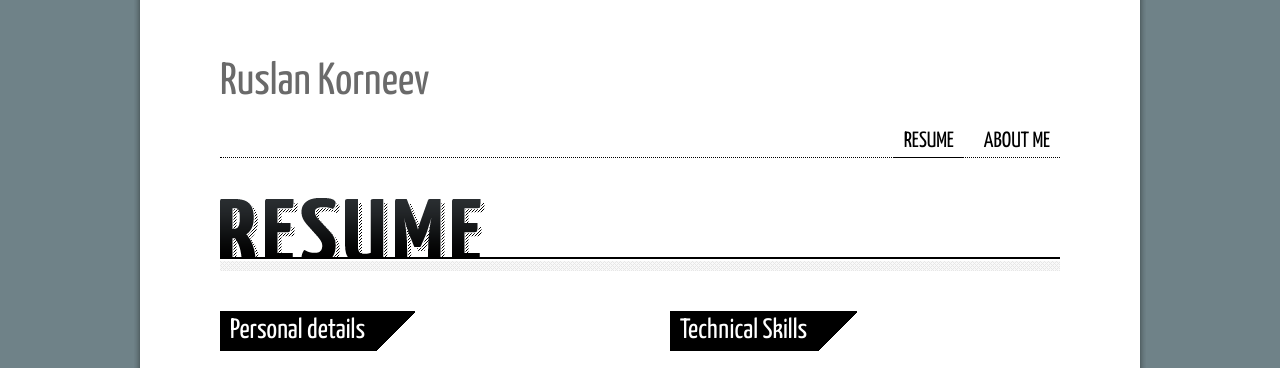
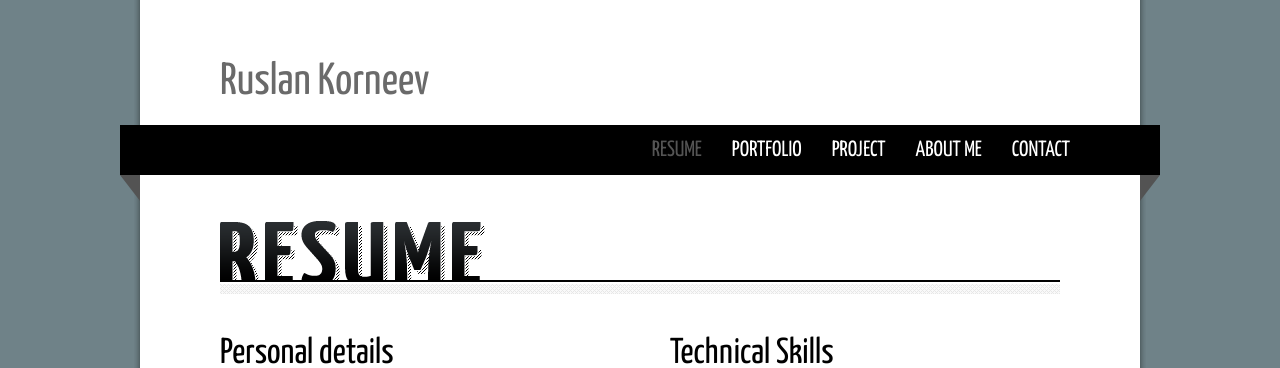
Before and after one commit to shaggy-axel/First_proj_django, a Django app: template templates/index.html in a window 1280 px wide. Shown: the top 368 px of the page. Run offline with Django 3.2, Linux system fonts and the light colour scheme; the template is opened without the code that fills it, so the values that code supplies are empty; some web fonts are replaced.

Commit message:
Have Changed main_nav background

```diff
--- a/static/css/main.css
+++ b/static/css/main.css
@@ -1,4 +1,3 @@
-@charset "utf-8";
 
 /*
 Theme Name: Careera Next Portfolio/Resume HTML Template
@@ -79,7 +78,7 @@ a img {border:none;}
 2. GLOBAL TYPOGRAPHY
 /*======================================================================================*/
 h1 {font-size:45px;}
-h2 {font-size:28px;}
+h2 {font-size:36px;}
 h3 {font-size:26px;}
 h4 {font-size:24px;}
 h5 {font-size:22px;}
@@ -97,11 +96,9 @@ h1, h2, h3, h4, h5, h6 {
 h2 {
 	float:left;
 	line-height:40px;
-	height:40px;
-	background:#000 url(../img/h2-bg.png) no-repeat right;
+	border-bottom:2px solid #000;
 	margin:0 0 20px 0;
-	padding:0 50px 0 10px;
-	color:#fff;
+	color:#000;
 }
 
 a {
@@ -150,14 +147,20 @@ strong {
 /*-------------------------------------------------------------------
 3.1 Main navigation
 ---------------------------------------------------------------------*/
+#main-nav-bg {
+	background: url(../img/main-nav-bg.png) no-repeat;
+	width: 1040px;
+	height: 76px;
+	position:absolute;
+	left:-100px;
+	margin:20px 0 0 0;
+}
+
 #main-nav {
 	float: right;
 	font-size:22px;
 	font-family:'Yanone Kaffeesatz', Arial, Helvetica, sans-serif;
-	position:relative;
-	top:1px;
-	left:0;
-	margin:20px 0 0 0;
+	margin:10px 80px 0 0;
 }
 
 #main-nav li {
@@ -169,12 +172,12 @@ strong {
 	display: block;
 	text-transform: uppercase;
 	text-decoration:none;
-	color: #000;
+	color: #fff;
 	padding:0 10px 0 10px;
 }
 
 #main-nav li a:hover, #main-nav li.current a {
-	border-bottom: 1px solid #000;
+	color: #545454;
 }
 
 /*-------------------------------------------------------------------
@@ -210,8 +213,8 @@ strong {
 }
 
 #header {
-	border-bottom:1px dotted #000;
-	margin:0 0 40px 0;
+	margin:0 0 116px 0;
+	position:relative;
 }
 
 #text {
--- a/templates/index.html
+++ b/templates/index.html
@@ -48,16 +48,19 @@
 			<div id="header">
 
 				<h1>Ruslan Korneev</h1>
+                <div id="main-nav-bg">
 
-				<ul id="main-nav">
-					<li class="current"><a href="index.html">Resume</a></li>
-        <!--    <li><a href="portfolio.html">Portfolio</a></li>         -->
-					<li><a href="about_me.html">About me</a></li>
+					<ul id="main-nav">
+						<li class="current"><a href="index.html">Resume</a></li>
+						<li><a href="portfolio.html">Portfolio</a></li>
+						<li><a href="project.html">Project</a></li>
+						<li><a href="about.html">About me</a></li>
+						<li><a href="contact.php">Contact</a></li>
+					</ul>
 
-				</ul>
+					<div class="clear"></div>
 
-				<div class="clear"></div>
-
+				</div><!-- main-nav-bg end -->
 			</div><!-- header end -->
 
 			<div id="text"><img src="{% static 'img/resume.png' %}" alt="" title=""></div>
```
Also changed, not shown: static/img/main-nav-bg.png (added).
